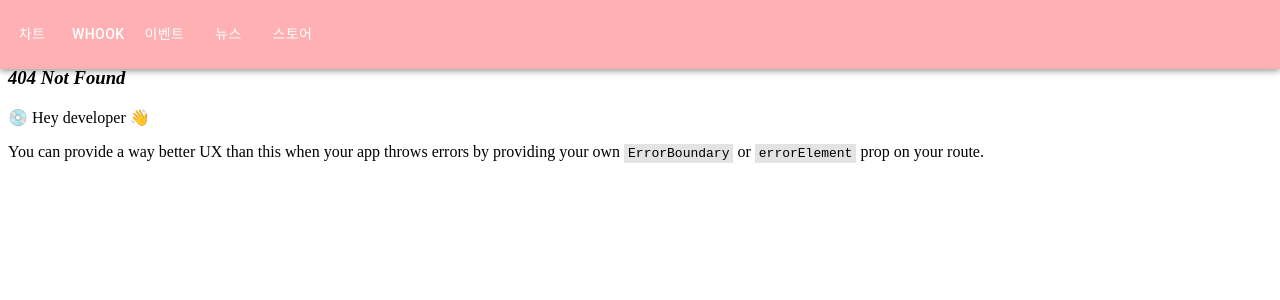
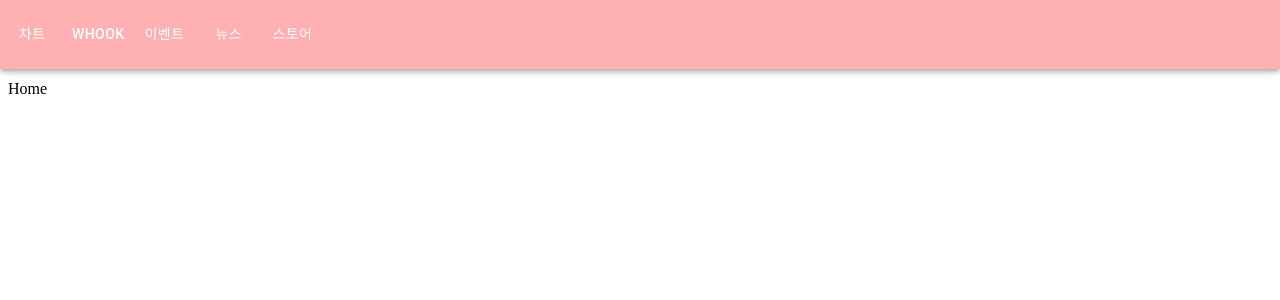
Before and after one commit to hxunz/hanteo-assignment, a React (Vite) app in the folder hanteo-assignment/: page / in a window 1280 px wide. Before the commit this address had no page. Shown: the top 300 px of the page. Built offline with nearby package versions, Linux system fonts and the light colour scheme.

Commit message:
페이지 처음 진입 시 홈페이지 생성

```diff
--- /dev/null
+++ b/hanteo-assignment/src/pages/Home.tsx
@@ -0,0 +1,7 @@
+const Home = () => {
+  return (
+    <div style={{ marginTop: 80 }}>Home</div>
+  )
+};
+
+export default Home;
--- a/hanteo-assignment/src/routes/index.tsx
+++ b/hanteo-assignment/src/routes/index.tsx
@@ -3,6 +3,7 @@ import Event from 'src/components/event/Event';
 import News from 'src/components/news/News';
 import Store from 'src/components/store/Store';
 import Whook from 'src/components/whook/Whook';
+import Home from 'src/pages/Home';
 
 export const routes = [
   {
@@ -24,5 +25,9 @@ export const routes = [
   {
     path: '/store',
     element: <Store />
+  },
+  {
+    path: '*',
+    element: <Home />
   }
 ];
```
